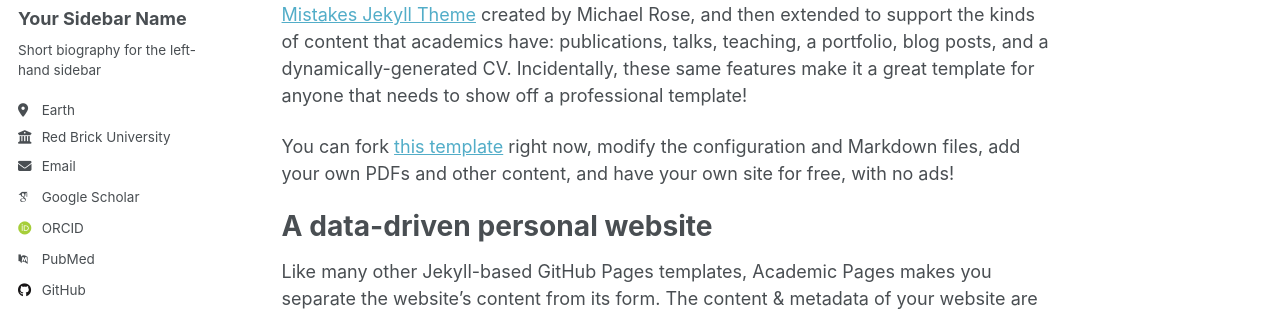
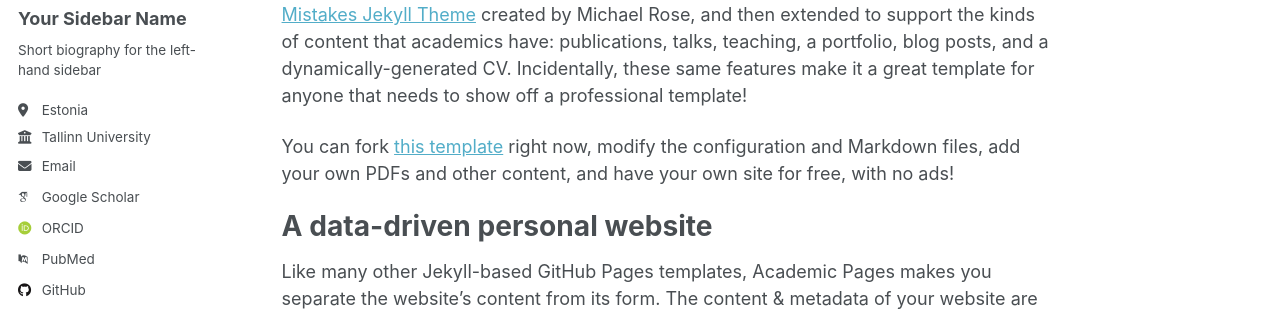
Before and after one commit to YanAsadchy/homepage, a Jekyll site: the page built from _pages/about.md, in a window 1280 px wide. Shown: the part 276-587 px from the top of the page. Built offline with Jekyll 4.4.1, drawn with Linux system fonts in a browser that asks for light colours; some web fonts are replaced; a script that is not in the unit is left out.

Commit message:
Update _config.yml
updated config

```diff
--- a/_config.yml
+++ b/_config.yml
@@ -26,10 +26,10 @@
   name             : "Your Sidebar Name"
   pronouns         : # example: "she/her"
   bio              : "Short biography for the left-hand sidebar"
-  location         : "Earth"
-  employer         : "Red Brick University"
+  location         : "Estonia"
+  employer         : "Tallinn University"
   uri              : # URL
-  email            : "none@example.org"
+  email            : "yan.awadchy (at) gmail.com"
 
   # Academic websites
   academia         : # URL
```
